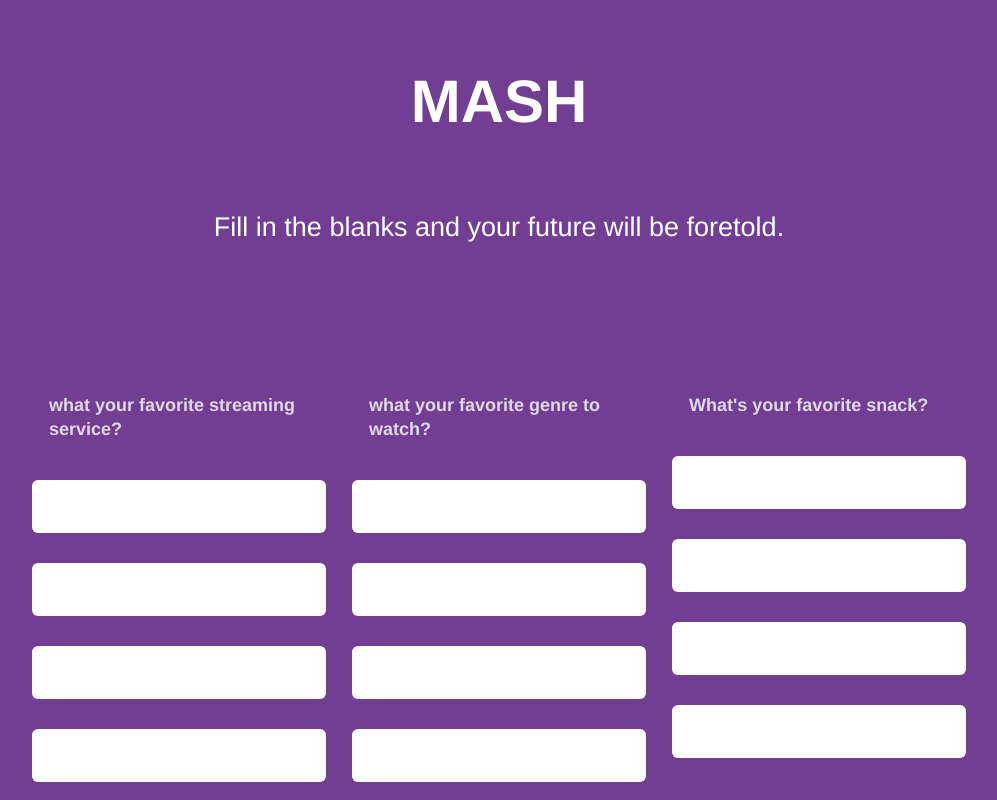
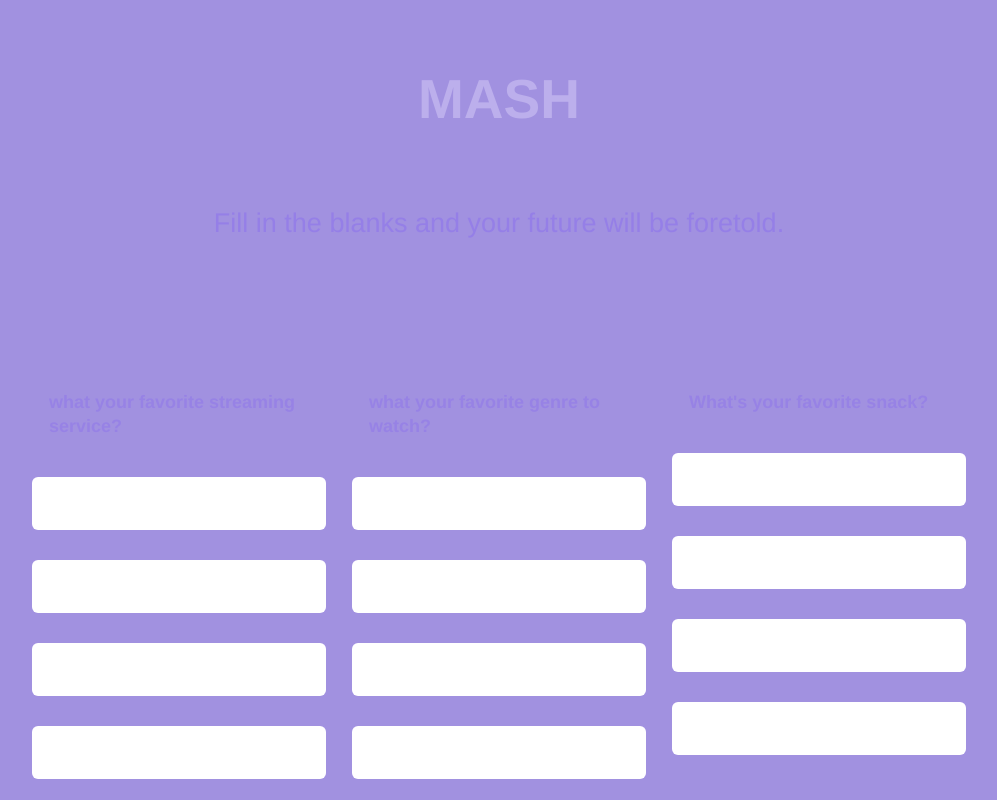
Before and after one commit to Dreacel/MASH-Game, a plain HTML site: page index.html in a window 1280 px wide. Shown: the top 800 px of the page, without its empty margins (141-1138 px from the left). Drawn offline with Linux system fonts and the light colour scheme.

Commit message:
Update style.css

```diff
--- a/style.css
+++ b/style.css
@@ -1,7 +1,7 @@
 /* Body styling */
 body {
-    background: #713e94;
-    color: #fff;
+    background: #A191E0;
+    color: #957fe7;
     font-family: Helvetica, Arial;
     font-size: 27px;
     font-weight: 300;
@@ -14,8 +14,8 @@ body {
 
   /* Heading Styles */
   h1 {
-    font-size: 60px;
-    color: #fff;
+    font-size: 55px;
+    color: #BCAFEC;
     text-align: center;
   }
 
```
